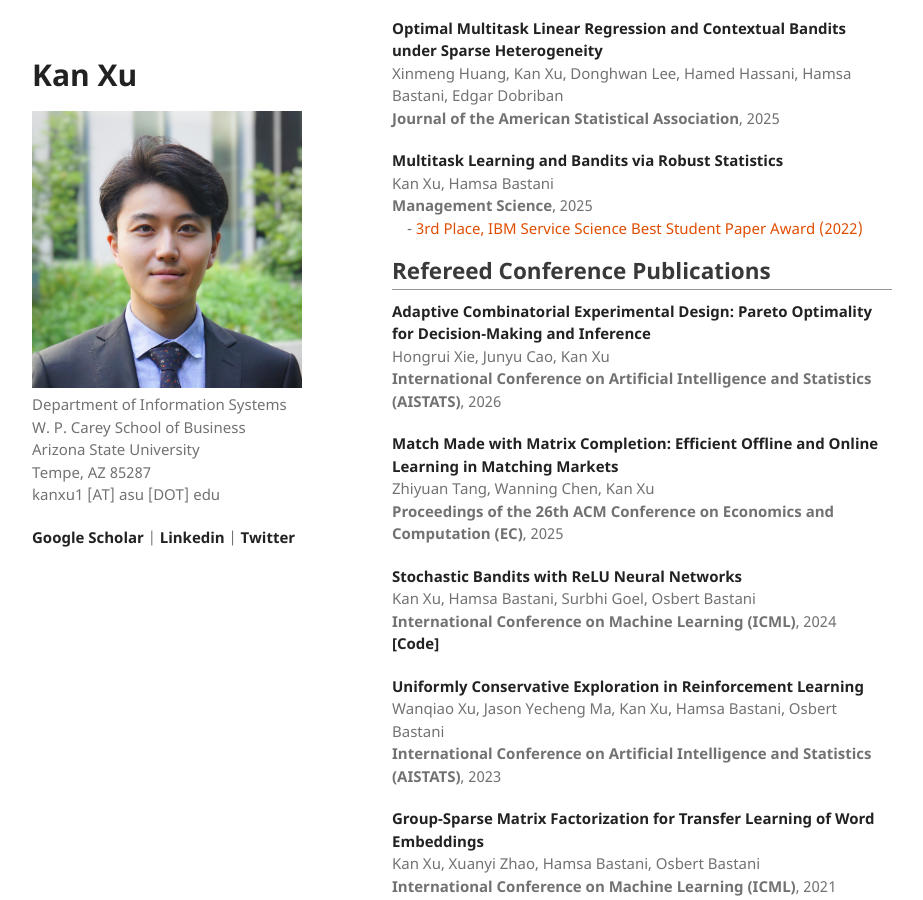
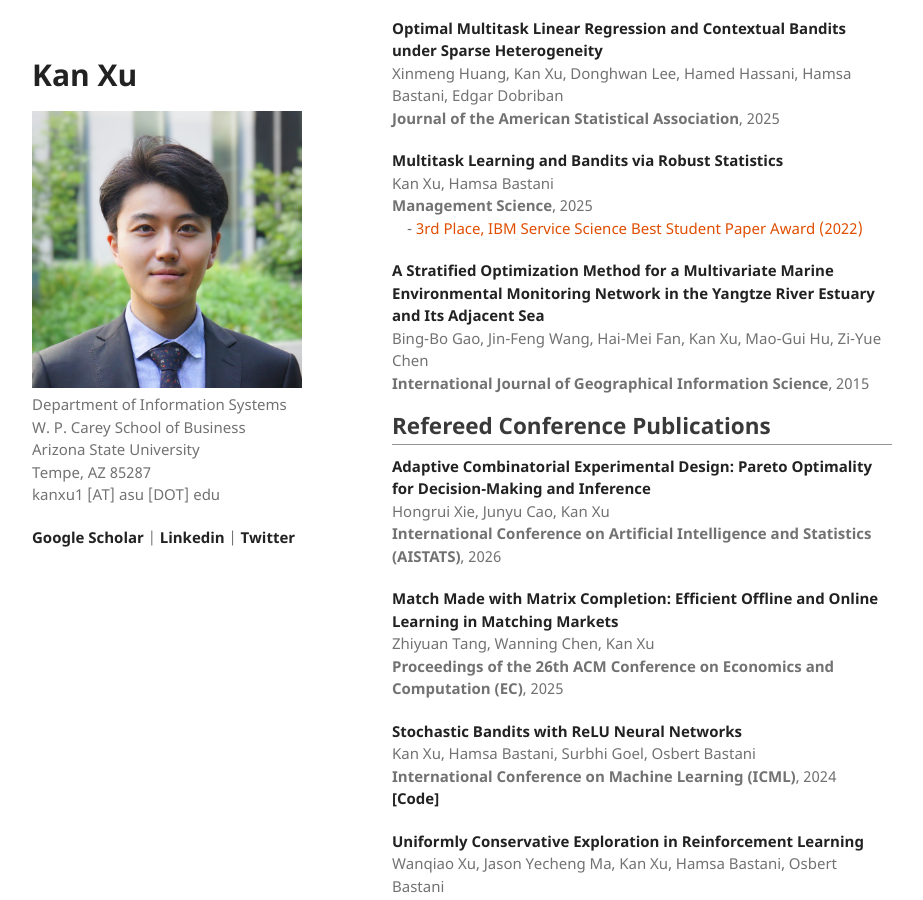
Before and after one commit to kanxu526/kanxu526.github.io, a Jekyll site: the page built from research.md, in a window 1280 px wide and 900 px high, scrolled down 630 px. Shown: the whole window, without its empty margins (178-1101 px from the left). Built offline with Jekyll 4.4.1, drawn with Linux system fonts in a browser that asks for light colours.

Commit message:
Update research.md

```diff
--- a/research.md
+++ b/research.md
@@ -41,6 +41,10 @@ Kan Xu, Hamsa Bastani<br>
 <b>Management Science</b>, 2025<br>
 &emsp;- <span class='award'>3rd Place, IBM Service Science Best Student Paper Award (2022)</span></p>
 
+<p><a href="https://www.tandfonline.com/doi/abs/10.1080/13658816.2015.1024254">A Stratified Optimization Method for a Multivariate Marine Environmental Monitoring Network in the Yangtze River Estuary and Its Adjacent Sea</a><br>
+Bing-Bo Gao, Jin-Feng Wang, Hai-Mei Fan, Kan Xu, Mao-Gui Hu, Zi-Yue Chen<br>
+<b>International Journal of Geographical Information Science</b>, 2015</p>
+
 <h2>Refereed Conference Publications</h2>
 
 <p><a href="https://arxiv.org/abs/2602.24231">Adaptive Combinatorial Experimental Design: Pareto Optimality for Decision-Making and Inference</a><br>
```
